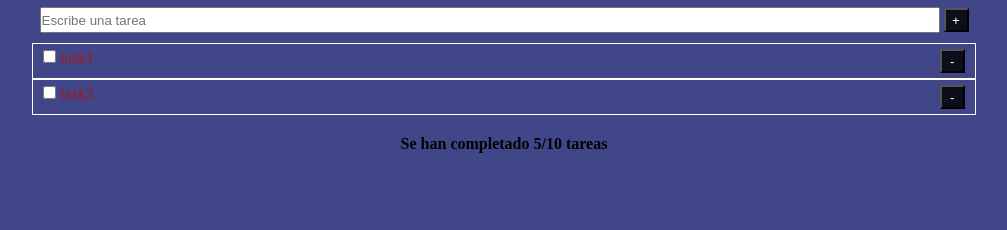
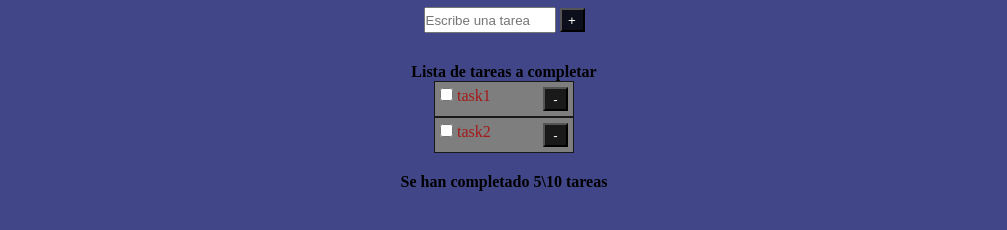
Before and after one commit to nickosepulveda/todo-list-ulagos, a plain HTML site: page index.html in a window 1280 px wide. Shown: the part 212-442 px from the top of the page, without its empty margins (136-1143 px from the left). Drawn offline with Linux system fonts and the light colour scheme.

Commit message:
parte 3 b

```diff
--- a/index.css
+++ b/index.css
@@ -36,7 +36,7 @@ h1{
 
 input[type="text"]{
     color : rgb(66, 167, 52);
-    width: 70%;
+    width: 10%;
     height: 22px;
 }
 
@@ -56,11 +56,12 @@ button{
 }
 
 .item-container{
-    width: 72%;
-    border: 1px solid var(--white);
+    width: 10%;
+    border: 1px solid var(--primary);
     display: flex;
     justify-content: space-between;
-    padding: 5px 10px;
+    padding: 5px 5px;
+    background-color:rgb(126, 126, 126);
 }
 
 .stats{
--- a/index.html
+++ b/index.html
@@ -19,11 +19,15 @@
         <button type="submit">+</button>
     </form>
 
+    <div class="stats">
+        Lista de tareas a completar
+    </div>
+
     <div class="list-container">
     </div>
 
     <div class="stats">
-        Se han completado 5/10 tareas
+        Se han completado 5\10 tareas
     </div>
 
 
```
